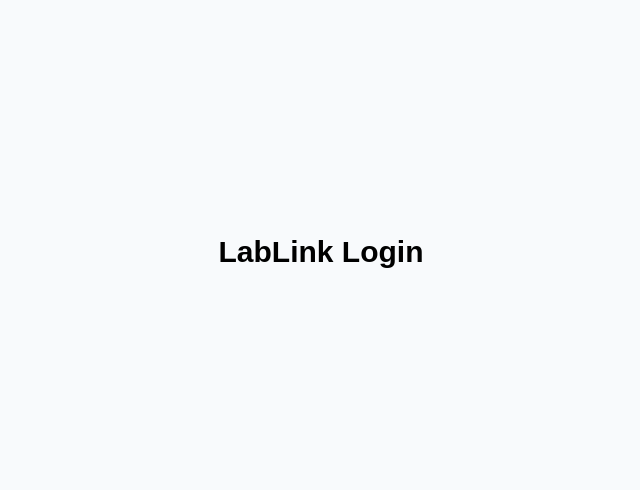
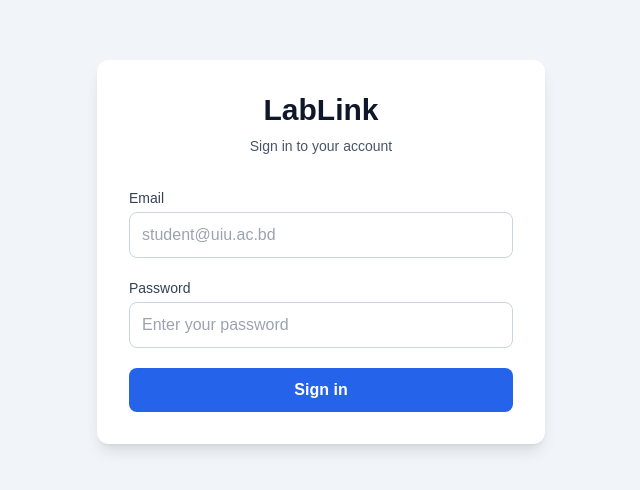
Before and after one commit to Sibgatul-Hassen/LabLink, a React (Vite) app in the folder frontend/: page /login in a window 1280 px wide. Shown: the part 148-638 px from the top of the page, without its empty margins (319-959 px from the left). Built offline with nearby package versions, Linux system fonts and the light colour scheme; no server answers.

Commit message:
feat: implement Task 9 login page

```diff
--- a/frontend/src/api/client.ts
+++ b/frontend/src/api/client.ts
@@ -22,7 +22,7 @@ apiClient.interceptors.response.use(
   (response) => response,
   (error: unknown) => {
     if (axios.isAxiosError(error) && error.response?.status === 401) {
-      useAuthStore.getState().clearAuth();
+      useAuthStore.getState().logout();
 
       if (window.location.pathname !== "/login") {
         window.location.href = "/login";
--- a/frontend/src/pages/Login.tsx
+++ b/frontend/src/pages/Login.tsx
@@ -1,7 +1,135 @@
+import { FormEvent, useState } from "react";
+import axios from "axios";
+import { useNavigate } from "react-router-dom";
+
+import { login as loginRequest } from "../api/auth.api";
+import { useAuthStore } from "../store/authStore";
+
 export default function Login() {
+  const navigate = useNavigate();
+  const login = useAuthStore((state) => state.login);
+
+  const [email, setEmail] = useState("");
+  const [password, setPassword] = useState("");
+  const [error, setError] = useState("");
+  const [isLoading, setIsLoading] = useState(false);
+
+  async function handleSubmit(event: FormEvent<HTMLFormElement>) {
+    event.preventDefault();
+    setError("");
+
+    if (!email.trim()) {
+      setError("Email is required");
+      return;
+    }
+
+    const emailPattern = /^[^\s@]+@[^\s@]+\.[^\s@]+$/;
+
+    if (!emailPattern.test(email)) {
+      setError("Please enter a valid email address");
+      return;
+    }
+
+    if (!password) {
+      setError("Password is required");
+      return;
+    }
+
+    try {
+      setIsLoading(true);
+
+      const response = await loginRequest({
+        email: email.trim(),
+        password,
+      });
+
+      login(response.token, response.user);
+      navigate("/dashboard", { replace: true });
+    } catch (requestError: unknown) {
+      if (axios.isAxiosError(requestError)) {
+        const message = requestError.response?.data?.error;
+
+        if (typeof message === "string") {
+          setError(message);
+        } else {
+          setError("Unable to sign in");
+        }
+      } else {
+        setError("Unable to sign in");
+      }
+    } finally {
+      setIsLoading(false);
+    }
+  }
+
   return (
-    <main className="flex min-h-screen items-center justify-center">
-      <h1 className="text-3xl font-bold">LabLink Login</h1>
+    <main className="flex min-h-screen items-center justify-center bg-slate-100 px-4">
+      <div className="w-full max-w-md rounded-xl bg-white p-8 shadow-lg">
+        <div className="mb-8 text-center">
+          <h1 className="text-3xl font-bold text-slate-900">LabLink</h1>
+
+          <p className="mt-2 text-sm text-slate-600">Sign in to your account</p>
+        </div>
+
+        <form onSubmit={handleSubmit} className="space-y-5">
+          <div>
+            <label
+              htmlFor="email"
+              className="mb-1 block text-sm font-medium text-slate-700"
+            >
+              Email
+            </label>
+
+            <input
+              id="email"
+              type="email"
+              value={email}
+              onChange={(event) => setEmail(event.target.value)}
+              disabled={isLoading}
+              autoComplete="email"
+              className="w-full rounded-lg border border-slate-300 px-3 py-2.5 outline-none transition focus:border-blue-500 focus:ring-2 focus:ring-blue-100 disabled:bg-slate-100"
+              placeholder="student@uiu.ac.bd"
+            />
+          </div>
+
+          <div>
+            <label
+              htmlFor="password"
+              className="mb-1 block text-sm font-medium text-slate-700"
+            >
+              Password
+            </label>
+
+            <input
+              id="password"
+              type="password"
+              value={password}
+              onChange={(event) => setPassword(event.target.value)}
+              disabled={isLoading}
+              autoComplete="current-password"
+              className="w-full rounded-lg border border-slate-300 px-3 py-2.5 outline-none transition focus:border-blue-500 focus:ring-2 focus:ring-blue-100 disabled:bg-slate-100"
+              placeholder="Enter your password"
+            />
+          </div>
+
+          {error && (
+            <div
+              role="alert"
+              className="rounded-lg bg-red-50 px-4 py-3 text-sm text-red-700"
+            >
+              {error}
+            </div>
+          )}
+
+          <button
+            type="submit"
+            disabled={isLoading}
+            className="w-full rounded-lg bg-blue-600 px-4 py-2.5 font-semibold text-white transition hover:bg-blue-700 disabled:cursor-not-allowed disabled:opacity-60"
+          >
+            {isLoading ? "Signing in..." : "Sign in"}
+          </button>
+        </form>
+      </div>
     </main>
   );
 }
--- a/frontend/src/store/authStore.ts
+++ b/frontend/src/store/authStore.ts
@@ -4,19 +4,19 @@ import type { User } from "../types";
 interface AuthState {
   token: string | null;
   user: User | null;
-  setAuth: (token: string, user: User) => void;
-  clearAuth: () => void;
+  login: (token: string, user: User) => void;
+  logout: () => void;
 }
 
 export const useAuthStore = create<AuthState>((set) => ({
   token: null,
   user: null,
 
-  setAuth: (token, user) => {
+  login: (token, user) => {
     set({ token, user });
   },
 
-  clearAuth: () => {
+  logout: () => {
     set({
       token: null,
       user: null,
```
